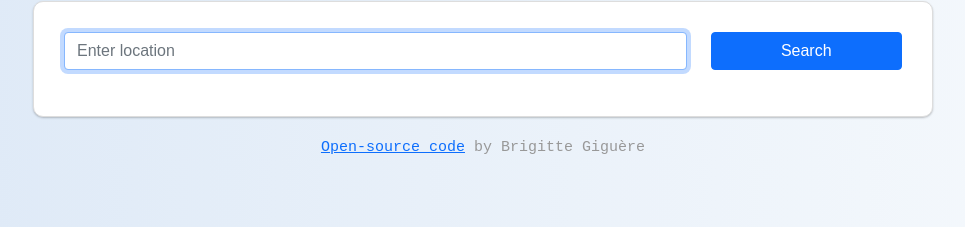
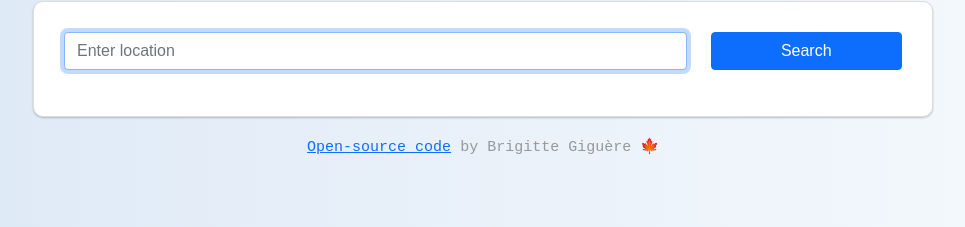
Before and after one commit to brigittex/week4-homework, a React (Create React App) app: page / in a window 1280 px wide. Shown: the part 67-294 px from the top of the page, without its empty margins (157-1122 px from the left). Built offline with nearby package versions, Linux system fonts and the light colour scheme.

Commit message:
Removed FontAwesome icon

```diff
--- a/src/Footer.js
+++ b/src/Footer.js
@@ -12,7 +12,7 @@ export default function Footer() {
         >
           Open-source code
         </a>{" "}
-        by Brigitte Giguère <i className="fab fa-canadian-maple-leaf"></i>
+        by Brigitte Giguère 🍁
       </footer>
     </div>
   );
```
